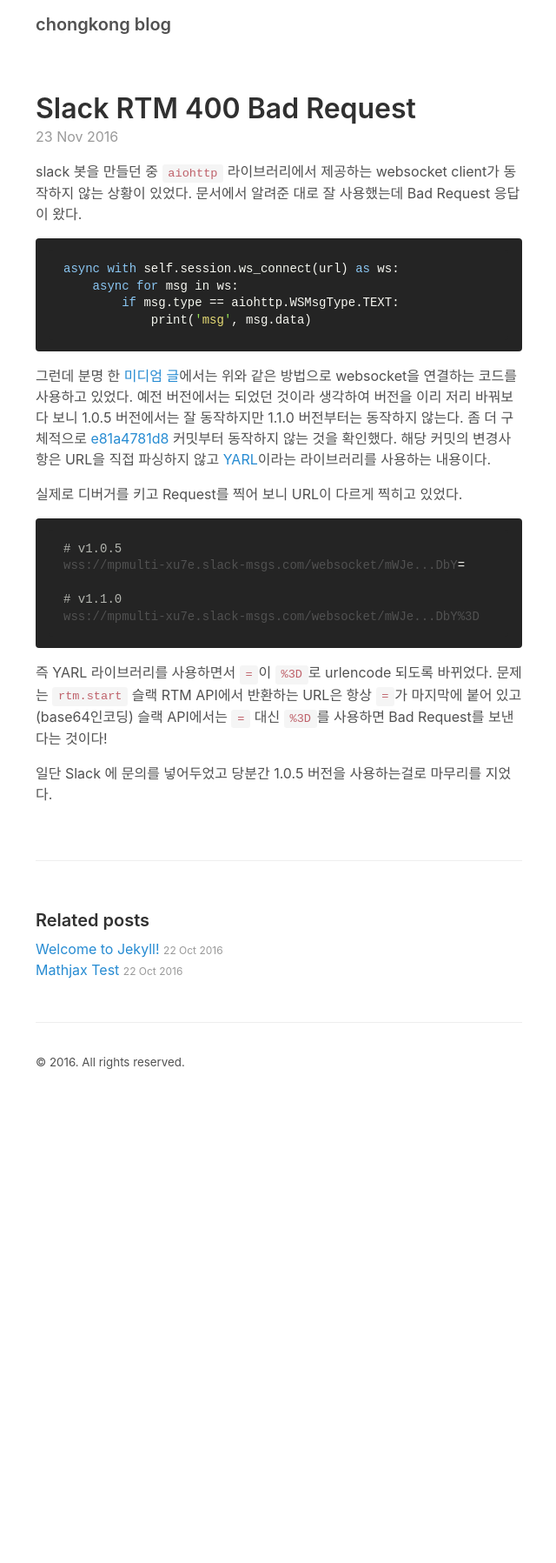
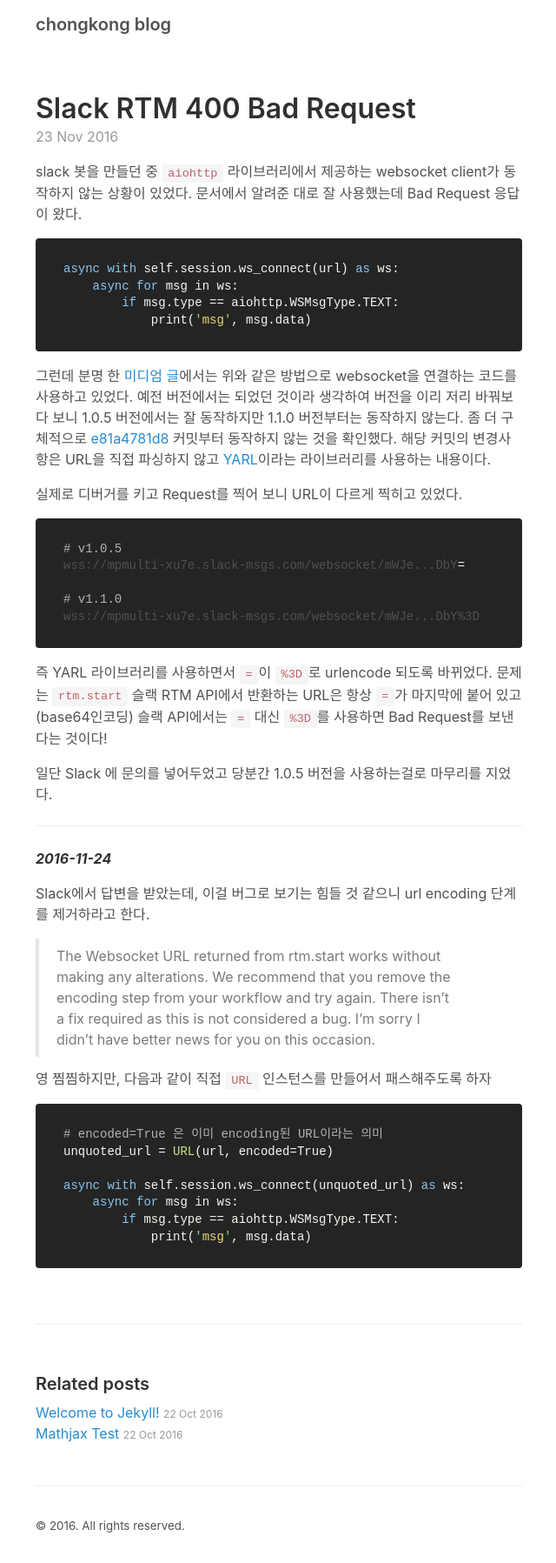
Before and after one commit to chongkong/chongkong.github.io, a Jekyll site: the page built from _posts/2016-11-23-aiohttp-slackrtm-bug.md, in a window 1280 px wide. Shown: the whole page at 87% size, without its empty margins (319-959 px from the left). Built offline with Jekyll 4.4.1, drawn with Linux system fonts in a browser that asks for light colours; comment, search, counter and statistics services are not loaded; before the commit the page ends 1264 px from its top, so only the background shows below that.

Commit message:
Updated with slack's reply and recommended workaround

````diff
--- a/_posts/2016-11-23-aiohttp-slackrtm-bug.md
+++ b/_posts/2016-11-23-aiohttp-slackrtm-bug.md
@@ -34,3 +34,25 @@ wss://mpmulti-xu7e.slack-msgs.com/websocket/mWJe...DbY%3D
 슬랙 API에서는 `=` 대신 `%3D`를 사용하면 Bad Request를 보낸다는 것이다!
 
 일단 Slack 에 문의를 넣어두었고 당분간 1.0.5 버전을 사용하는걸로 마무리를 지었다.
+
+
+<hr>
+
+***2016-11-24***
+
+Slack에서 답변을 받았는데, 이걸 버그로 보기는 힘들 것 같으니 url encoding 단계를 제거하라고 한다.
+
+> The Websocket URL returned from rtm.start works without making any alterations. We recommend that you remove the encoding step from your workflow and try again.
+> There isn't a fix required as this is not considered a bug. I'm sorry I didn't have better news for you on this occasion.
+
+영 찜찜하지만, 다음과 같이 직접 `URL` 인스턴스를 만들어서 패스해주도록 하자
+
+``` python
+# encoded=True 은 이미 encoding된 URL이라는 의미
+unquoted_url = URL(url, encoded=True)
+
+async with self.session.ws_connect(unquoted_url) as ws:
+    async for msg in ws:
+        if msg.type == aiohttp.WSMsgType.TEXT:
+            print('msg', msg.data)
+```
````
